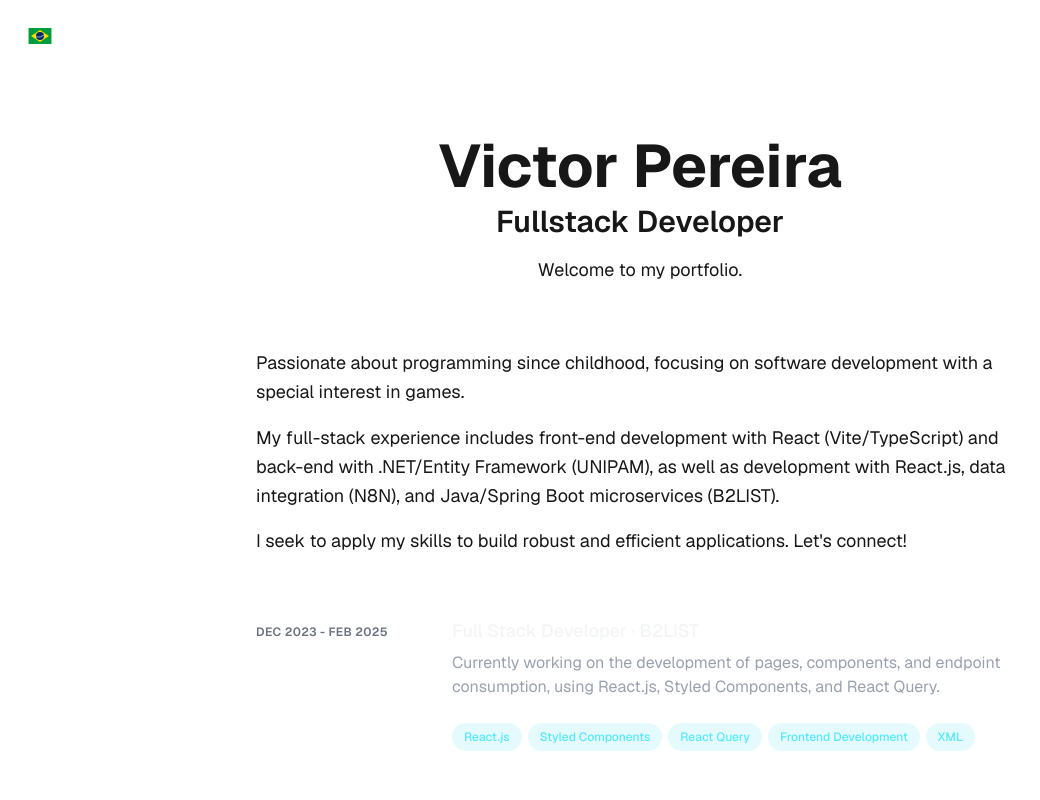
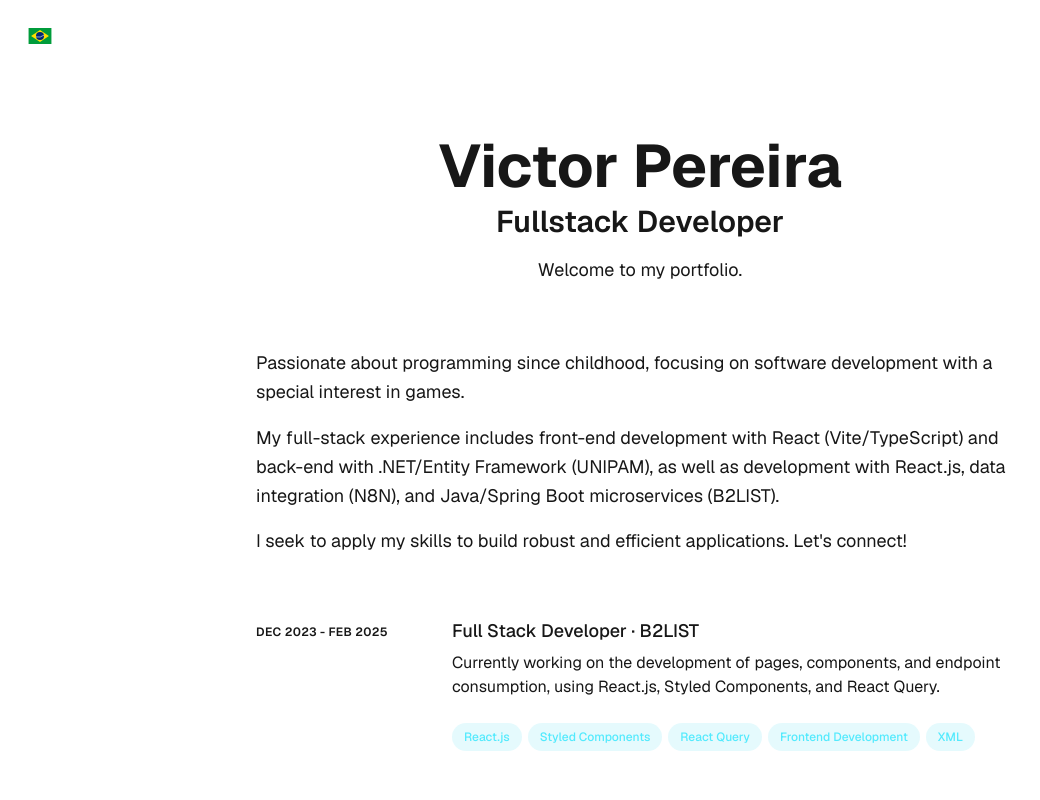
Before and after one commit to dvictorps/portifolio-victor, a Next.js app: page / in a window 1280 px wide. Shown: the top 800 px of the page, without its empty margins (0-1040 px from the left). Built offline with nearby package versions, Linux system fonts and the light colour scheme; no server answers.

Commit message:
Enhance global styles with additional CSS variables for text and border colors; update ExperienceCard component to utilize new color variables for improved theming and consistency.

```diff
--- a/src/app/globals.css
+++ b/src/app/globals.css
@@ -3,6 +3,12 @@
 :root {
   --background: #ffffff;
   --foreground: #171717;
+  --text-primary: #171717; /* Example: Near black */
+  --text-secondary: #525252; /* Example: Dark Gray */
+  --text-muted: #737373; /* Example: Gray */
+  --border-color: #e5e5e5; /* Example: Light Gray */
+  --accent: #06b6d4; /* cyan-500 */
+  --accent-hover: #0891b2; /* cyan-600 */
 }
 
 @theme inline {
@@ -14,8 +20,14 @@
 
 @media (prefers-color-scheme: dark) {
   :root {
-    --background: #23002b;
+    --background: #23002b; /* Your dark purple */
     --foreground: #ffffff;
+    --text-primary: #f5f5f5; /* Example: Near white */
+    --text-secondary: #d4d4d4; /* Example: Light Gray */
+    --text-muted: #a3a3a3; /* Example: Gray */
+    --border-color: #404040; /* Example: Dark Gray */
+    --accent: #67e8f9; /* cyan-300 */
+    --accent-hover: #22d3ee; /* cyan-400 */
   }
 }
 
--- a/src/components/ExperienceCard.tsx
+++ b/src/components/ExperienceCard.tsx
@@ -21,16 +21,16 @@ const ExperienceCard: React.FC<ExperienceCardProps> = ({
     <div className="group relative grid pb-1 transition-all sm:grid-cols-8 sm:gap-8 md:gap-4 lg:hover:!opacity-100 lg:group-hover/list:opacity-50 mb-12 last:mb-0">
       <div className="absolute -inset-x-4 -inset-y-4 z-0 hidden rounded-md transition motion-reduce:transition-none lg:-inset-x-6 lg:block lg:group-hover:bg-slate-700/50 lg:group-hover:shadow-[inset_0_1px_0_0_rgba(148,163,184,0.1)] lg:group-hover:drop-shadow-lg"></div>
       <header
-        className="z-10 mb-2 mt-1 text-xs font-semibold uppercase tracking-wide text-gray-500 sm:col-span-2"
+        className="z-10 mb-2 mt-1 text-xs font-semibold uppercase tracking-wide text-text-muted sm:col-span-2"
         aria-label={dateRange}
       >
         {dateRange}
       </header>
       <div className="z-10 sm:col-span-6">
-        <h3 className="font-medium leading-snug text-gray-100">
+        <h3 className="font-medium leading-snug text-text-primary">
           <div>
             <a
-              className="inline-flex items-baseline font-medium leading-tight text-gray-100 hover:text-cyan-300 focus-visible:text-cyan-300 group/link text-lg"
+              className="inline-flex items-baseline font-medium leading-tight text-text-primary hover:text-accent-hover focus-visible:text-accent-hover group/link text-lg"
               href={companyLink}
               target="_blank"
               rel="noreferrer noopener"
@@ -43,7 +43,7 @@ const ExperienceCard: React.FC<ExperienceCardProps> = ({
             </a>
           </div>
         </h3>
-        <p className="mt-2 text-base leading-normal text-gray-400">
+        <p className="mt-2 text-base leading-normal text-text-secondary">
           {description}
         </p>
         <ul className="mt-4 flex flex-wrap" aria-label="Technologies used">
```
